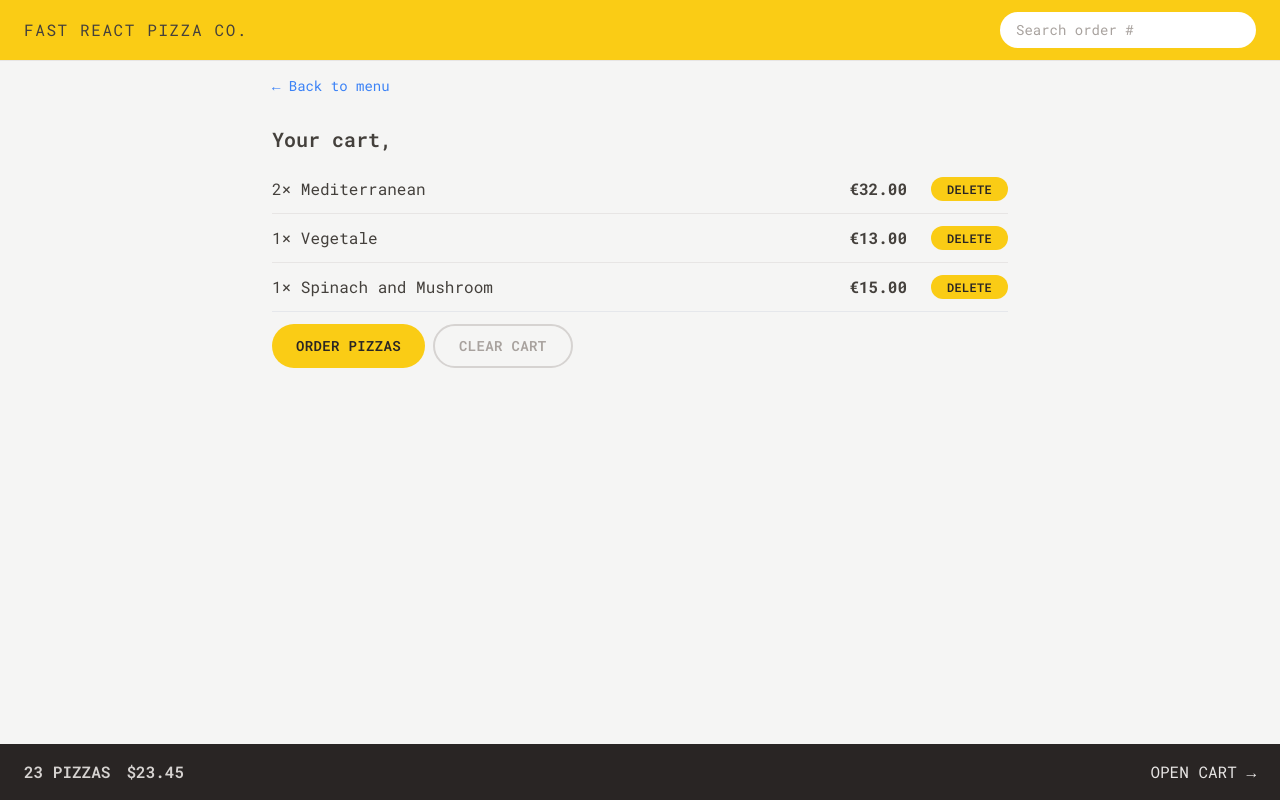
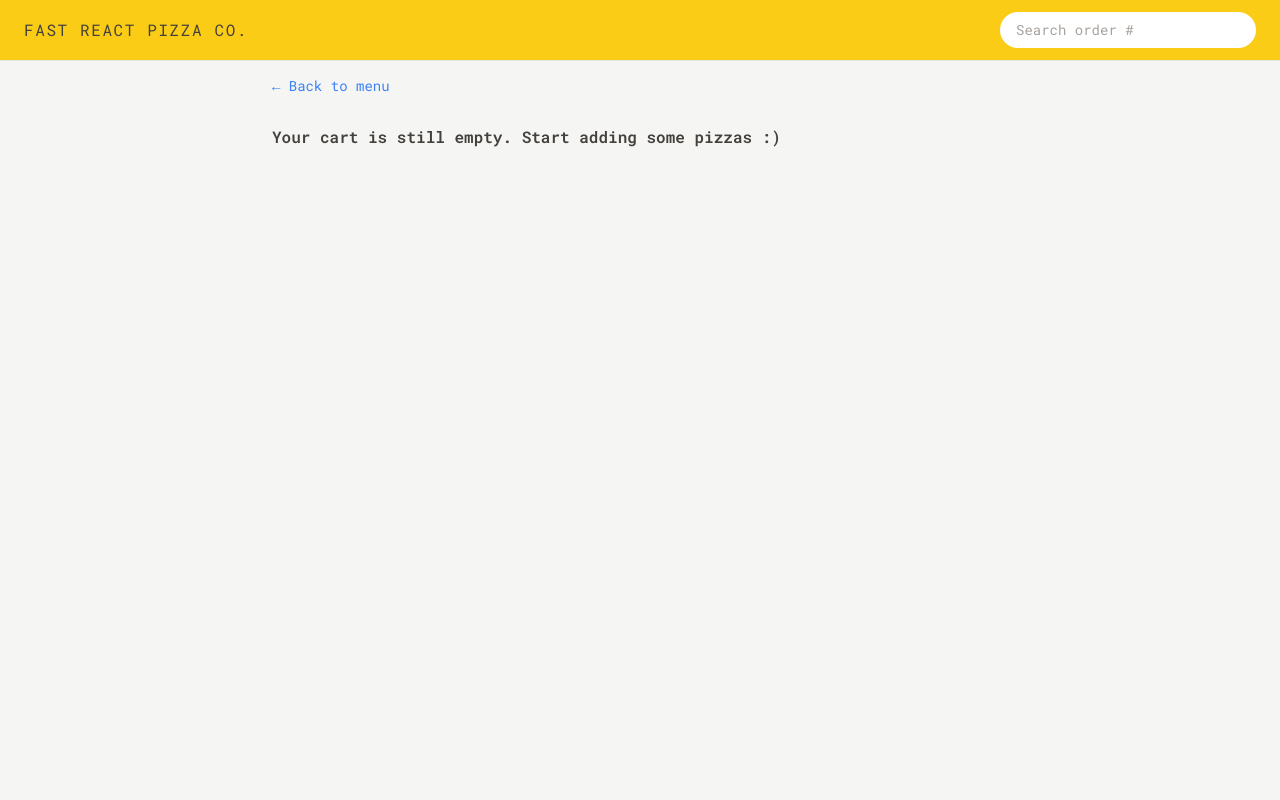
Before and after one commit to ivangil18/fast-react-pizza, a React (Vite) app: page /cart in a window 1280 px wide. Built offline with nearby package versions, Linux system fonts and the light colour scheme; the HTML template or start-up script is replaced by a standard one.

Commit message:
cartSlice implemente and consumed

```diff
--- a/src/features/cart/Cart.jsx
+++ b/src/features/cart/Cart.jsx
@@ -1,37 +1,21 @@
-import { Link } from 'react-router-dom';
+import { useDispatch, useSelector } from 'react-redux';
+
 import LinkButton from '../../ui/LinkButton';
 import Button from '../../ui/Button';
 import CartItem from './CartItem';
-import { useSelector } from 'react-redux';
+import EmptyCart from './EmptyCart'
 
-const fakeCart = [
-  {
-    pizzaId: 12,
-    name: 'Mediterranean',
-    quantity: 2,
-    unitPrice: 16,
-    totalPrice: 32,
-  },
-  {
-    pizzaId: 6,
-    name: 'Vegetale',
-    quantity: 1,
-    unitPrice: 13,
-    totalPrice: 13,
-  },
-  {
-    pizzaId: 11,
-    name: 'Spinach and Mushroom',
-    quantity: 1,
-    unitPrice: 15,
-    totalPrice: 15,
-  },
-];
+import { clearCart, getCart } from '../cart/cartSlice';
 
 function Cart() {
   const userName = useSelector((store) => store.user.userName);
 
-  const cart = fakeCart;
+  // const cart = fakeCart;
+
+  const cart = useSelector(getCart);
+  const dispatch = useDispatch();
+
+  if (!cart.length) return <EmptyCart/>
 
   return (
     <div className="px-4 py-3">
@@ -43,12 +27,16 @@
           <CartItem item={item} key={item.pizzaId} />
         ))}
       </ul>
-      <div className="mt-3 space-x-2">
-        <Button to="/order/new" type="primary">
-          Order pizzas
-        </Button>
-        <Button type="secondary">Clear cart</Button>
-      </div>
+
+        <div className="mt-3 space-x-2">
+          <Button to="/order/new" type="primary">
+            Order pizzas
+          </Button>
+          <Button type="secondary" onClick={() => dispatch(clearCart())}>
+            Clear cart
+          </Button>
+        </div>
+
     </div>
   );
 }
--- a/src/features/cart/CartItem.jsx
+++ b/src/features/cart/CartItem.jsx
@@ -1,5 +1,7 @@
-import Button from '../../ui/Button';
 import { formatCurrency } from '../../utils/helpers';
+
+import DeleteItem from './DeleteItem';
+import UpdateItemQuantity from './UpdateItemQuantity';
 
 function CartItem({ item }) {
   const { pizzaId, name, quantity, totalPrice } = item;
@@ -8,10 +10,16 @@
     <li className="sm: flex py-3 sm:items-center sm:justify-between">
       <p className="mb-1 sm:mb-0">
         {quantity}&times; {name}
+        {quantity >= 5 && (
+          <span className="ml-3 rounded-md bg-green-700 px-3 py-1 text-xs uppercase text-green-50">
+            Special Order!
+          </span>
+        )}
       </p>
       <div className="flex items-center justify-between sm:gap-6">
         <p className="small font-bold">{formatCurrency(totalPrice)}</p>
-        <Button type="small">Delete</Button>
+        <UpdateItemQuantity itemId={pizzaId} itemQuantity={quantity} />
+        <DeleteItem itemId={pizzaId} />
       </div>
     </li>
   );
--- a/src/features/cart/CartOverview.jsx
+++ b/src/features/cart/CartOverview.jsx
@@ -1,11 +1,20 @@
+import { useSelector } from 'react-redux';
 import { Link } from 'react-router-dom';
+import { getCartTotalCount, getCartTotalPrice } from './cartSlice';
+import { formatCurrency } from '../../utils/helpers';
 
 function CartOverview() {
+  const totalPizzas = useSelector(getCartTotalCount);
+  const bill = useSelector(getCartTotalPrice);
+
+
+  if (!totalPizzas) return null;
+
   return (
     <div className="flex items-center justify-between bg-stone-800 px-4 py-4 text-sm uppercase text-stone-200 sm:px-6 md:text-base">
       <p className="space-x-4 font-semibold text-stone-300 sm:space-x-4 ">
-        <span>23 pizzas</span>
-        <span>$23.45</span>
+        <span>{totalPizzas} pizzas</span>
+        <span>{formatCurrency(bill)}</span>
       </p>
       <Link to="/cart">Open cart &rarr;</Link>
     </div>
--- /dev/null
+++ b/src/features/cart/DeleteItem.jsx
@@ -0,0 +1,15 @@
+import { useDispatch } from 'react-redux';
+import Button from '../../ui/Button';
+import { deleteItem } from './cartSlice';
+
+function DeleteItem({ itemId }) {
+  const dispatch = useDispatch();
+
+  return (
+    <Button type="small" onClick={() => dispatch(deleteItem(itemId))}>
+      Delete
+    </Button>
+  );
+}
+
+export default DeleteItem;
--- a/src/features/cart/EmptyCart.jsx
+++ b/src/features/cart/EmptyCart.jsx
@@ -1,11 +1,11 @@
-import { Link } from 'react-router-dom';
+
+import LinkButton from '../../ui/LinkButton';
 
 function EmptyCart() {
   return (
-    <div>
-      <Link to="/menu">&larr; Back to menu</Link>
-
-      <p>Your cart is still empty. Start adding some pizzas :)</p>
+    <div className='py-3 px-4'>
+      <LinkButton to="/menu">&larr; Back to menu</LinkButton>
+      <p className='font-semibold mt-7'>Your cart is still empty. Start adding some pizzas :)</p>
     </div>
   );
 }
--- /dev/null
+++ b/src/features/cart/UpdateItemQuantity.jsx
@@ -0,0 +1,26 @@
+import { useDispatch } from 'react-redux';
+import Button from '../../ui/Button';
+import { decreaseItemQuantity, increaseItemQuantity } from './cartSlice';
+
+function UpdateItemQuantity({ itemId, itemQuantity }) {
+  const dispatch = useDispatch();
+  return (
+    <div className="flex items-center gap-2 md:gap-3">
+      <Button
+        type="round"
+        onClick={() => dispatch(decreaseItemQuantity(itemId))}
+      >
+        -
+      </Button>
+      <span className="text-sm font-semibold">{itemQuantity}</span>
+      <Button
+        type="round"
+        onClick={() => dispatch(increaseItemQuantity(itemId))}
+      >
+        +
+      </Button>
+    </div>
+  );
+}
+
+export default UpdateItemQuantity;
--- a/src/features/cart/cartSlice.js
+++ b/src/features/cart/cartSlice.js
@@ -1,16 +1,7 @@
 import { createSlice } from '@reduxjs/toolkit';
 
 const initialState = {
-  //   cart: [],
-  cart: [
-    {
-      pizzaId: 12,
-      name: 'Mediterranean',
-      quantity: 2,
-      unitPrice: 16,
-      totalPrice: 32,
-    },
-  ],
+  shoppingCart: [],
 };
 
 const cartSlice = createSlice({
@@ -19,40 +10,42 @@
   reducers: {
     addNewItem(state, action) {
       // payload = newItem
-      state.cart.push(action.payload);
+      console.log(action.payload.pizzaId);
+      const item = state.shoppingCart.find(
+        (item) => item.pizzaId === action.payload.pizzaId,
+      );
+      if (item === undefined) {
+        state.shoppingCart.push(action.payload);
+      } else {
+        item.quantity++;
+        item.totalPrice = item.quantity * item.unitPrice;
+      }
     },
     deleteItem(state, action) {
       // payload = pizzaId
-      state.cart = state.cart.filter((item) => item.pizzaId !== action.payload);
+      state.shoppingCart = state.shoppingCart.filter(
+        (item) => item.pizzaId !== action.payload,
+      );
     },
     increaseItemQuantity(state, action) {
-      // payload: pizzaId
-      state.cart = state.cart.map((item) => {
-        if (item.pizzaId === action.payload)
-          return {
-            ...item,
-            quantity: item.quantity + 1,
-            totalPrice: item.totalPrice + item.unitPrice,
-          };
-        return item;
-      });
+      const item = state.shoppingCart.find(
+        (item) => item.pizzaId === action.payload,
+      );
+      item.quantity++;
+      item.totalPrice = item.quantity * item.unitPrice;
     },
     decreaseItemQuantity(state, action) {
       // payload: pizzaId
-      state.cart = state.cart.map((item) => {
-        if (item.pizzaId === action.payload) {
-          return {
-            ...item,
-            quantity: item.quantity - 1,
-            totalPrice: item.totalPrice - item.unitPrice,
-          };
-        }
-        return item;
-      });
-      state.cart = state.cart.filter((item) => item.quantity !== 0);
+      const item = state.shoppingCart.find(
+        (item) => item.pizzaId === action.payload,
+      );
+      item.quantity--;
+      item.totalPrice = item.quantity * item.unitPrice;
+
+      if (item.quantity === 0) cartSlice.caseReducers.deleteItem(state, action);
     },
     clearCart(state, action) {
-      state.cart = [];
+      state.shoppingCart = [];
     },
   },
 });
@@ -62,6 +55,20 @@
   deleteItem,
   increaseItemQuantity,
   decreaseItemQuantity,
+  clearCart,
 } = cartSlice.actions;
 
 export default cartSlice.reducer;
+
+//React Selector Functions (to optimize these type of fuctions - check reselect library)
+
+export const getCart = (state) => state.cart.shoppingCart;
+
+export const getCartTotalCount = (state) =>
+  state.cart.shoppingCart.reduce((total, item) => total + item.quantity, 0);
+
+export const getCartTotalPrice = (state) =>
+  state.cart.shoppingCart.reduce((total, item) => total + item.totalPrice, 0);
+
+export const getPizzaQuantityById = (id) => (state) =>
+  state.cart.shoppingCart.find((item) => item.pizzaId === id)?.quantity ?? 0;
--- a/src/ui/Button.jsx
+++ b/src/ui/Button.jsx
@@ -1,14 +1,15 @@
 import { Link } from 'react-router-dom';
 
-function Button({ children, disabled, to, type }) {
+function Button({ children, disabled, to, type, onClick }) {
   const base =
     'inline-block text-sm rounded-full bg-yellow-400 font-semibold uppercase tracking-wide text-stone-800 transition-colors duration-300 hover:bg-yellow-300 focus:bg-yellow-300 focus:outline-none focus:ring focus:ring-yellow-300 focus:ring-offset-2 disabled:cursor-not-allowed';
 
   const styles = {
-    primary: base + ' px-4 py-3 md:px-6 smd:py-4',
-    small: base + ' px-4 py-1 text-xs',
+    primary: base + ' px-4 py-3 md:px-6 md:py-4',
+    small: base + ' px-4 py-2 md:px-5 md:py-2.5 text-xs',
+    round: base + ' px-2.5 py-1 md:px-3.5 md:py-2 text-sm',
     secondary:
-      'smd:py-3.5 text-sm inline-block rounded-full border-2 border-stone-300 px-4 py-2.5 font-semibold uppercase tracking-wide text-stone-400 transition-colors duration-300 hover:bg-stone-300 hover:text-stone-800 focus:bg-stone-300 focus:text-stone-800 focus:outline-none focus:ring focus:ring-stone-200 focus:ring-offset-2 disabled:cursor-not-allowed md:px-6',
+      'md:py-3.5 text-sm inline-block rounded-full border-2 border-stone-300 px-4 py-2.5 font-semibold uppercase tracking-wide text-stone-400 transition-colors duration-300 hover:bg-stone-300 hover:text-stone-800 focus:bg-stone-300 focus:text-stone-800 focus:outline-none focus:ring focus:ring-stone-200 focus:ring-offset-2 disabled:cursor-not-allowed md:px-6',
   };
 
   if (to)
@@ -19,7 +20,7 @@
     );
 
   return (
-    <button disabled={disabled} className={styles[type]}>
+    <button disabled={disabled} className={styles[type]} onClick={onClick}>
       {children}
     </button>
   );
--- a/src/utils/helpers.js
+++ b/src/utils/helpers.js
@@ -1,7 +1,7 @@
 export function formatCurrency(value) {
   return new Intl.NumberFormat("en", {
     style: "currency",
-    currency: "EUR",
+    currency: "USD",
   }).format(value);
 }
 
```
Also changed, not shown: src/features/menu/MenuItem.jsx (+36 -3 lines).
